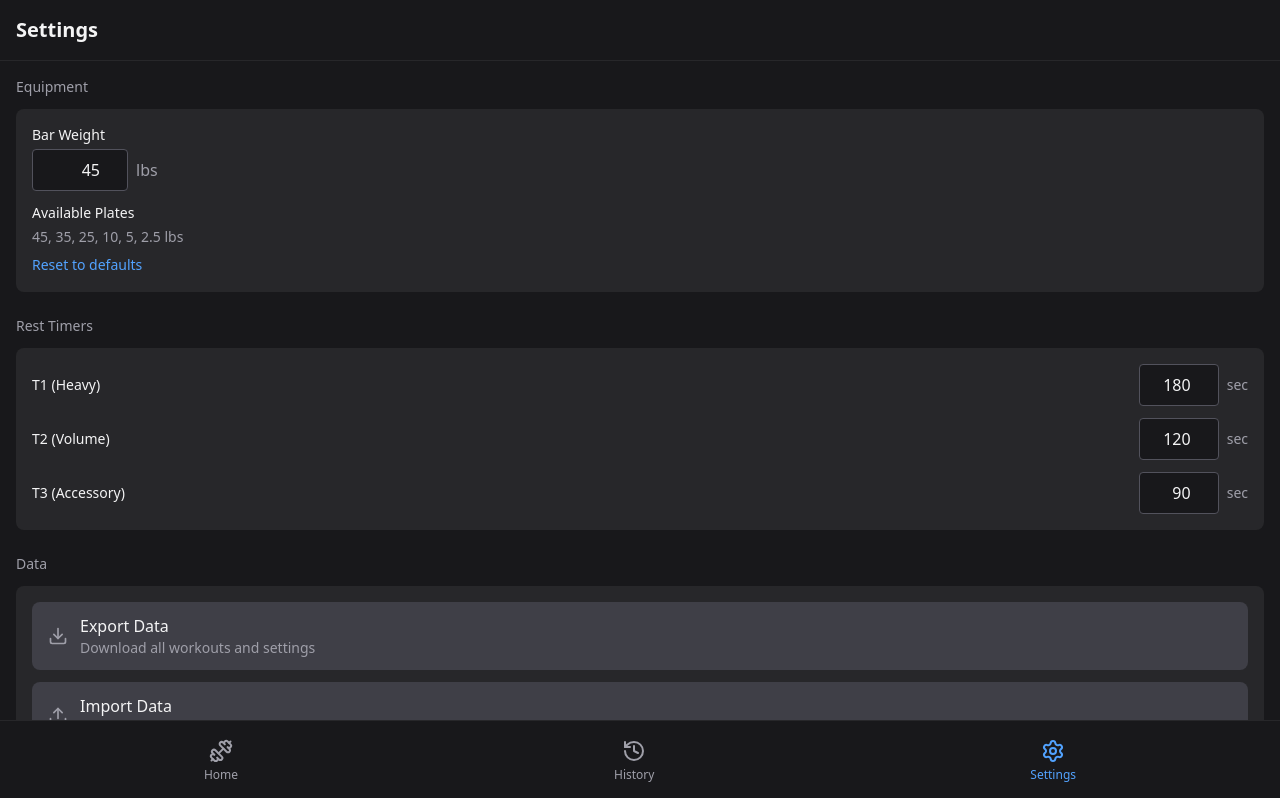
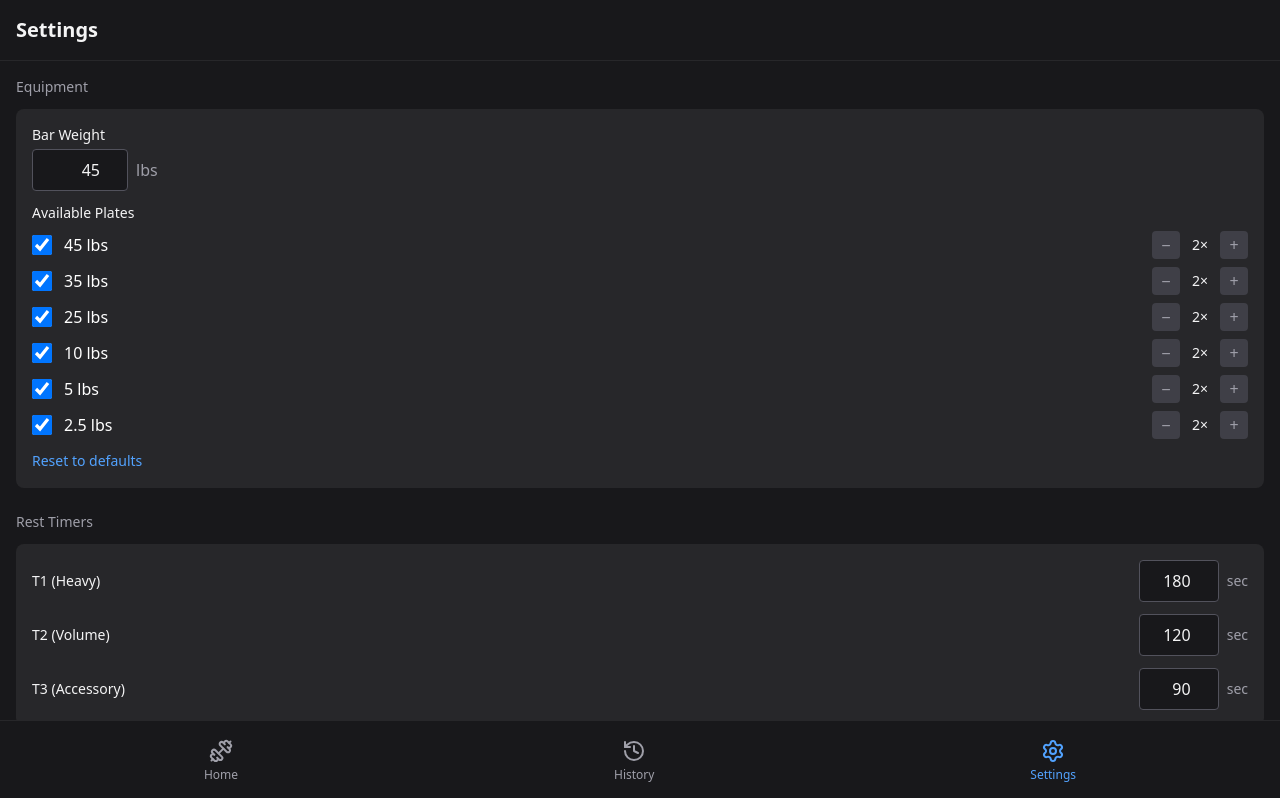
Before and after one commit to ColinPeyrat/gzclp-tracker, a React (Vite) app: page /settings in a window 1280 px wide. Shown: the top 798 px of the page. Built offline with nearby package versions, Linux system fonts and the light colour scheme.

Commit message:
Add plate inventory with quantities
- Replace availablePlates array with plateInventory record
- Track quantity of each plate type (minimum 2x)
- Add +/− controls to adjust quantities in Settings
- Plate calculator respects quantities (max per side = qty / 2)

```diff
--- a/src/components/plates/PlateDisplay.tsx
+++ b/src/components/plates/PlateDisplay.tsx
@@ -4,7 +4,7 @@ import type { WeightUnit } from '../../lib/types'
 interface PlateDisplayProps {
   targetWeight: number
   barWeight: number
-  availablePlates: number[]
+  plateInventory: Record<string, number>
   unit: WeightUnit
   onWeightChange?: (newWeight: number) => void
 }
@@ -23,11 +23,11 @@ const plateColors: Record<number, string> = {
   1.25: 'bg-zinc-400 text-zinc-900',
 }
 
-export function PlateDisplay({ targetWeight, barWeight, availablePlates, unit, onWeightChange }: PlateDisplayProps) {
-  const result = calculatePlates(targetWeight, barWeight, availablePlates)
+export function PlateDisplay({ targetWeight, barWeight, plateInventory, unit, onWeightChange }: PlateDisplayProps) {
+  const result = calculatePlates(targetWeight, barWeight, plateInventory)
 
   if (!result.achievable && result.suggestedWeight) {
-    const suggestedResult = calculatePlates(result.suggestedWeight, barWeight, availablePlates)
+    const suggestedResult = calculatePlates(result.suggestedWeight, barWeight, plateInventory)
     return (
       <div className="rounded-lg bg-yellow-900/30 p-3 text-sm">
         <div className="mb-2 text-center text-yellow-400">
--- a/src/components/workout/ExerciseCard.tsx
+++ b/src/components/workout/ExerciseCard.tsx
@@ -6,7 +6,7 @@ import { getExerciseName } from '../../hooks/useWorkoutSession'
 interface ExerciseCardProps {
   exercise: ExerciseLog
   barWeight: number
-  availablePlates: number[]
+  plateInventory: Record<string, number>
   unit: WeightUnit
   onCompleteSet: (setIndex: number, reps: number) => void
   onWeightChange?: (newWeight: number) => void
@@ -21,7 +21,7 @@ const tierColors: Record<Tier, string> = {
 export function ExerciseCard({
   exercise,
   barWeight,
-  availablePlates,
+  plateInventory,
   unit,
   onCompleteSet,
   onWeightChange,
@@ -47,7 +47,7 @@ export function ExerciseCard({
         <PlateDisplay
           targetWeight={exercise.weightLbs}
           barWeight={barWeight}
-          availablePlates={availablePlates}
+          plateInventory={plateInventory}
           unit={unit}
           onWeightChange={onWeightChange}
         />
--- a/src/lib/db.ts
+++ b/src/lib/db.ts
@@ -17,7 +17,14 @@ export { db }
 
 export const DEFAULT_SETTINGS: UserSettings = {
   barWeightLbs: 45,
-  availablePlates: [45, 35, 25, 10, 5, 2.5],
+  plateInventory: {
+    '45': 2,
+    '35': 2,
+    '25': 2,
+    '10': 2,
+    '5': 2,
+    '2.5': 2,
+  },
   restTimers: {
     t1Seconds: 180,
     t2Seconds: 120,
--- a/src/lib/plates.ts
+++ b/src/lib/plates.ts
@@ -8,7 +8,7 @@ export interface PlateResult {
 export function calculatePlates(
   targetWeight: number,
   barWeight: number,
-  availablePlates: number[]
+  plateInventory: Record<string, number>
 ): PlateResult {
   const weightPerSide = (targetWeight - barWeight) / 2
 
@@ -20,21 +20,36 @@ export function calculatePlates(
     return { perSide: [], totalWeight: barWeight, achievable: true }
   }
 
-  // Sort plates from largest to smallest
-  const sortedPlates = [...availablePlates].sort((a, b) => b - a)
-  const smallestPlate = sortedPlates[sortedPlates.length - 1]
+  // Get available plates sorted from largest to smallest
+  const availablePlates = Object.entries(plateInventory)
+    .filter(([_, qty]) => qty > 0)
+    .map(([weight, _]) => parseFloat(weight))
+    .sort((a, b) => b - a)
 
+  if (availablePlates.length === 0) {
+    return { perSide: [], totalWeight: barWeight, achievable: false }
+  }
+
+  const smallestPlate = availablePlates[availablePlates.length - 1]
+
+  // Track how many of each plate we've used per side
+  const usedPerSide: Record<string, number> = {}
   const perSide: number[] = []
   let remaining = weightPerSide
 
-  for (const plate of sortedPlates) {
-    while (remaining >= plate) {
+  for (const plate of availablePlates) {
+    const maxPerSide = Math.floor((plateInventory[plate.toString()] || 0) / 2)
+    let usedCount = 0
+
+    while (remaining >= plate && usedCount < maxPerSide) {
       perSide.push(plate)
       remaining -= plate
+      usedCount++
     }
+    usedPerSide[plate.toString()] = usedCount
   }
 
-  const achievable = remaining === 0
+  const achievable = Math.abs(remaining) < 0.001 // Float tolerance
   const actualPerSide = perSide.reduce((sum, p) => sum + p, 0)
   const totalWeight = barWeight + actualPerSide * 2
 
--- a/src/lib/types.ts
+++ b/src/lib/types.ts
@@ -52,7 +52,7 @@ export interface Workout {
 
 export interface UserSettings {
   barWeightLbs: number
-  availablePlates: number[]
+  plateInventory: Record<string, number> // plate weight -> quantity (total, both sides)
   restTimers: {
     t1Seconds: number
     t2Seconds: number
--- a/src/lib/units.ts
+++ b/src/lib/units.ts
@@ -35,11 +35,20 @@ export function getIncrement(tier: 'T1' | 'T2', isLower: boolean, unit: WeightUn
   return isLower ? config.incrementT2Lower : config.incrementT2Upper
 }
 
+export function getDefaultPlateInventory(unit: WeightUnit): Record<string, number> {
+  const config = UNIT_CONFIG[unit]
+  const inventory: Record<string, number> = {}
+  for (const plate of config.plates) {
+    inventory[plate.toString()] = 2
+  }
+  return inventory
+}
+
 export function getDefaultSettings(unit: WeightUnit) {
   const config = UNIT_CONFIG[unit]
   return {
-    barWeightLbs: config.barWeight, // rename to barWeight later
-    availablePlates: [...config.plates],
+    barWeightLbs: config.barWeight,
+    plateInventory: getDefaultPlateInventory(unit),
   }
 }
 
--- a/src/pages/Settings.tsx
+++ b/src/pages/Settings.tsx
@@ -4,7 +4,7 @@ import { Dumbbell, History, Settings as SettingsIcon, Download, Upload, Trash2 }
 import { useSettingsStore } from '../stores/settingsStore'
 import { useProgramStore } from '../stores/programStore'
 import { db } from '../lib/db'
-import { UNIT_CONFIG } from '../lib/units'
+import { UNIT_CONFIG, getDefaultPlateInventory } from '../lib/units'
 
 export function Settings() {
   const { settings, loaded, load, update } = useSettingsStore()
@@ -117,16 +117,60 @@ export function Settings() {
             </div>
 
             <div>
-              <label className="mb-1 block text-sm">Available Plates</label>
-              <p className="text-sm text-zinc-400">
-                {settings.availablePlates.join(', ')} {unit}
-              </p>
+              <label className="mb-2 block text-sm">Available Plates</label>
+              <div className="space-y-2">
+                {UNIT_CONFIG[unit].plates.map((plate) => {
+                  const quantity = settings.plateInventory?.[plate.toString()] ?? 0
+                  const isEnabled = quantity > 0
+                  return (
+                    <div key={plate} className="flex items-center gap-3">
+                      <input
+                        type="checkbox"
+                        checked={isEnabled}
+                        onChange={(e) => {
+                          const newInventory = { ...settings.plateInventory }
+                          newInventory[plate.toString()] = e.target.checked ? 2 : 0
+                          update({ plateInventory: newInventory })
+                        }}
+                        className="h-5 w-5 rounded border-zinc-600 bg-zinc-700 text-blue-600 focus:ring-blue-500"
+                      />
+                      <span className={`flex-1 ${isEnabled ? 'text-white' : 'text-zinc-500'}`}>
+                        {plate} {unit}
+                      </span>
+                      {isEnabled && (
+                        <div className="flex items-center gap-1">
+                          <button
+                            onClick={() => {
+                              if (quantity > 2) {
+                                const newInventory = { ...settings.plateInventory }
+                                newInventory[plate.toString()] = quantity - 2
+                                update({ plateInventory: newInventory })
+                              }
+                            }}
+                            className="h-7 w-7 rounded bg-zinc-700 text-zinc-400 hover:bg-zinc-600"
+                          >
+                            −
+                          </button>
+                          <span className="w-8 text-center text-sm">{quantity}×</span>
+                          <button
+                            onClick={() => {
+                              const newInventory = { ...settings.plateInventory }
+                              newInventory[plate.toString()] = quantity + 2
+                              update({ plateInventory: newInventory })
+                            }}
+                            className="h-7 w-7 rounded bg-zinc-700 text-zinc-400 hover:bg-zinc-600"
+                          >
+                            +
+                          </button>
+                        </div>
+                      )}
+                    </div>
+                  )
+                })}
+              </div>
               <button
-                onClick={() => {
-                  const defaults = UNIT_CONFIG[unit].plates
-                  update({ availablePlates: [...defaults] })
-                }}
-                className="mt-2 text-sm text-blue-400 hover:text-blue-300"
+                onClick={() => update({ plateInventory: getDefaultPlateInventory(unit) })}
+                className="mt-3 text-sm text-blue-400 hover:text-blue-300"
               >
                 Reset to defaults
               </button>
--- a/src/pages/Setup.tsx
+++ b/src/pages/Setup.tsx
@@ -4,7 +4,7 @@ import { Dumbbell } from 'lucide-react'
 import { useProgramStore } from '../stores/programStore'
 import { useSettingsStore } from '../stores/settingsStore'
 import type { WeightUnit } from '../lib/types'
-import { UNIT_CONFIG, getDefaultStartingWeights } from '../lib/units'
+import { UNIT_CONFIG, getDefaultStartingWeights, getDefaultPlateInventory } from '../lib/units'
 
 export function Setup() {
   const navigate = useNavigate()
@@ -26,7 +26,7 @@ export function Setup() {
     await updateSettings({
       weightUnit: unit,
       barWeightLbs: config.barWeight,
-      availablePlates: [...config.plates],
+      plateInventory: getDefaultPlateInventory(unit),
     })
 
     await initialize(weights)
--- a/src/pages/Workout.tsx
+++ b/src/pages/Workout.tsx
@@ -180,7 +180,7 @@ export function Workout() {
         <ExerciseCard
           exercise={session.currentExercise}
           barWeight={settings.barWeightLbs}
-          availablePlates={settings.availablePlates}
+          plateInventory={settings.plateInventory}
           unit={settings.weightUnit}
           onCompleteSet={handleCompleteSet}
           onWeightChange={updateCurrentExerciseWeight}
```
